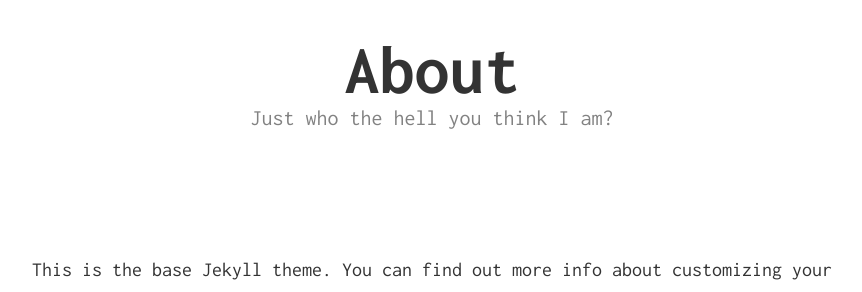
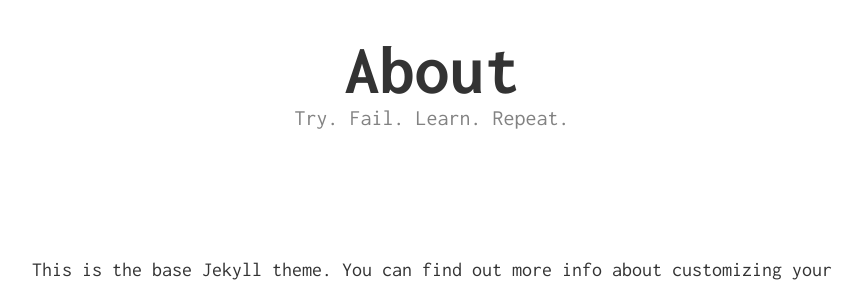
Before and after one commit to shubendrak/shubendrak.github.io, a Jekyll site: the page built from about.md, in a window 1280 px wide. Shown: the part 244-536 px from the top of the page, without its empty margins (208-1070 px from the left). Built offline with Jekyll 4.4.1, drawn with Linux system fonts in a browser that asks for light colours.

Commit message:
changed about us

```diff
--- a/about.md
+++ b/about.md
@@ -1,7 +1,7 @@
 ---
 layout: page
 title: About
-subtitle: Just who the hell you think I am?
+subtitle: Try. Fail. Learn. Repeat.
 permalink: /about/
 ---
 
```
